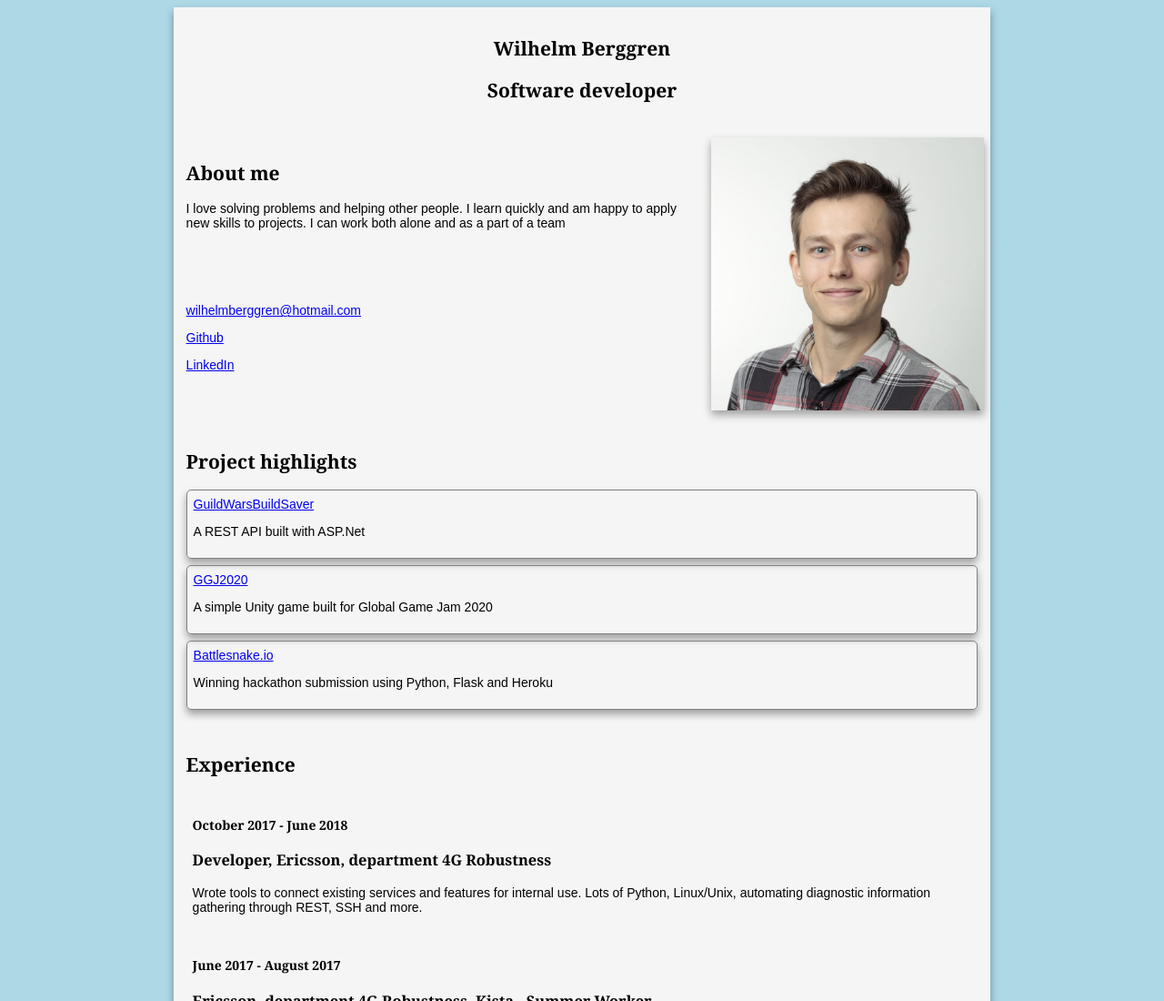
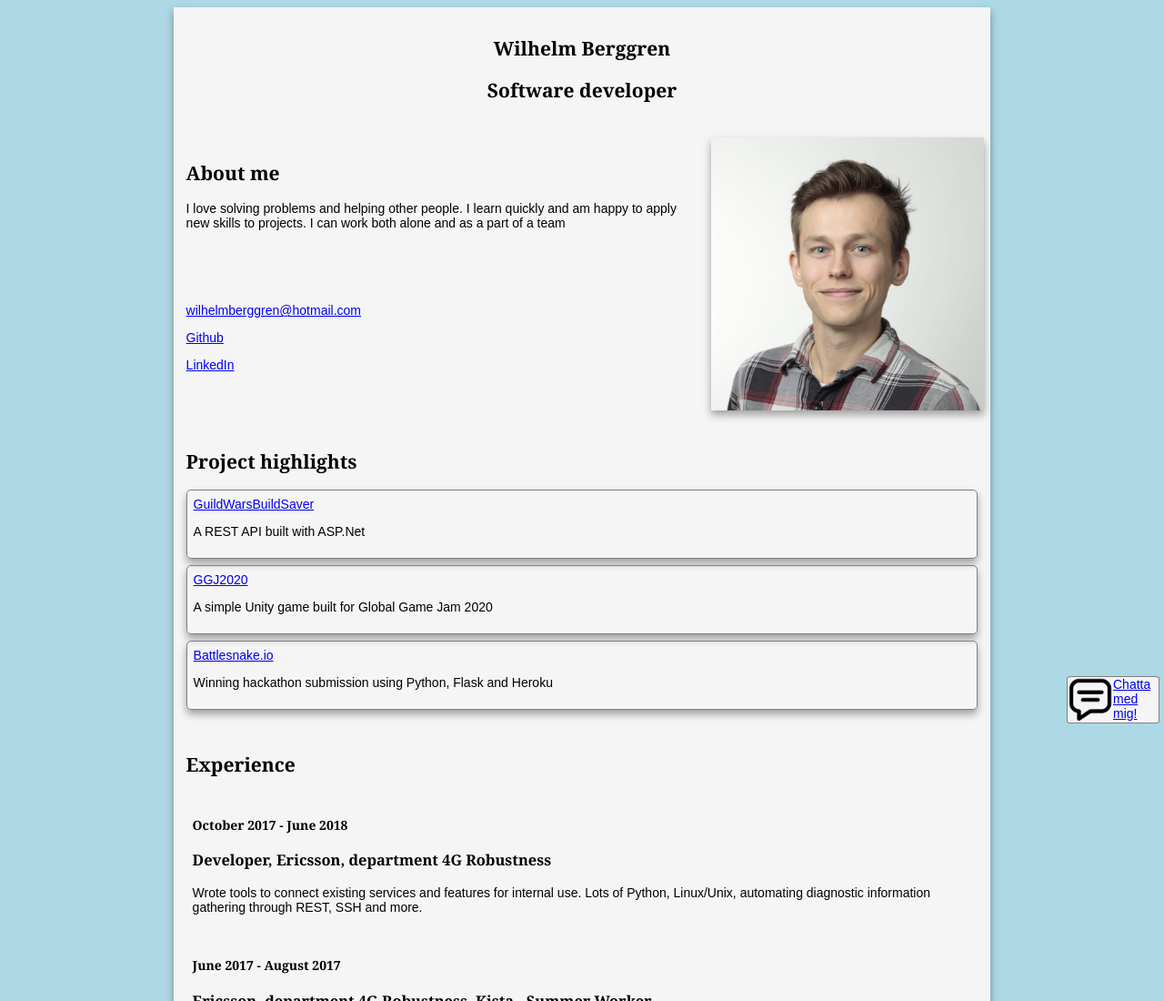
Before and after one commit to WilhelmBerggren/wilhelmberggren.github.io, a plain HTML site: page index.html in a window 1280 px wide. Shown: the top 1100 px of the page at 91% size. Drawn offline with Linux system fonts and the light colour scheme.

Commit message:
Added chat box

```diff
--- a/index.html
+++ b/index.html
@@ -129,6 +129,10 @@
                     </section>
                 </section>
             </div>
+            <a href="mailto:wilhelmberggren@hotmail.com"  id="chat">
+                <img id="chat-icon" src="chat.png">
+                Chatta med mig!
+            </a>
         </main>
     </body>
 </html>
--- a/style.css
+++ b/style.css
@@ -86,9 +86,31 @@ header {
     }
 }
 
+#chat {
+    display: none;
+    background: whitesmoke;
+    position: fixed;
+    right: 5px;
+    bottom: 5px;
+    width: 100px;
+    border: 1px solid gray;
+    border-radius: 5%;
+}
+
+#chat-icon {
+    float: left;
+    width: 50px;
+    height: 50px;
+
+}
+
 @media only screen and (min-width: 1000px) {
     .wrapper {
         min-width: 800px;
         max-width: 70%;
     }
+
+    #chat {
+        display: inherit;
+    }
 }
```
Also changed, not shown: chat.png (added).
